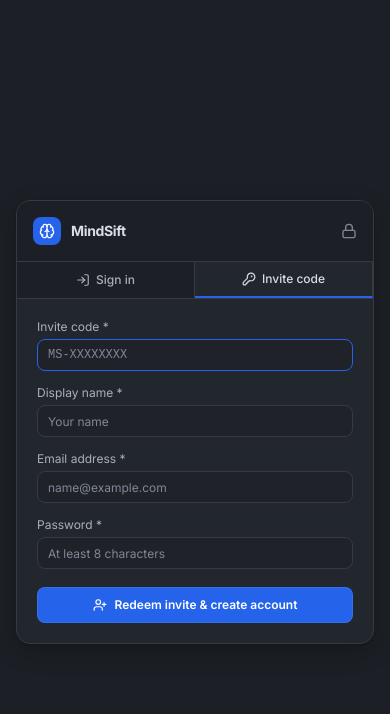
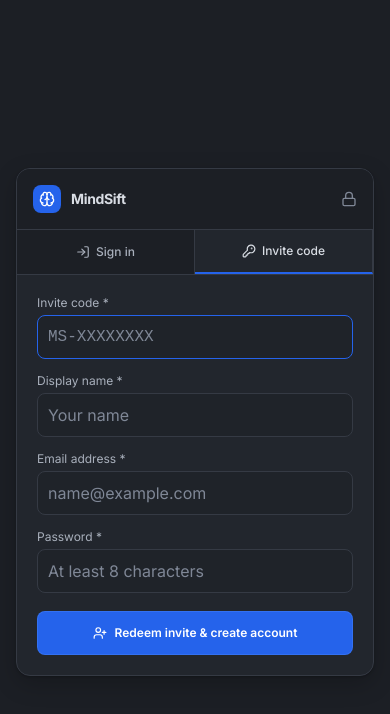
Before and after one commit to mindsift-app/mindsift, a React (Vite) app in the folder frontend/: page / in a window 390 px wide. Both pictures are taken after a click on the button "Invite code". Shown: the top 714 px of the page. Built offline with nearby package versions, Linux system fonts and the light colour scheme; no server answers.

Commit message:
fix(ui): 44 px fields and buttons in the sign-in and sign-up forms on phones

```diff
--- a/frontend/src/features/auth/SetupAndAuthView.tsx
+++ b/frontend/src/features/auth/SetupAndAuthView.tsx
@@ -363,7 +363,7 @@ export const SetupAndAuthView: React.FC<SetupAndAuthViewProps> = ({
                 setError(null);
                 setNotice(null);
               }}
-              className={`flex-1 h-9 px-3 font-medium flex items-center justify-center gap-1.5 border-r border-border transition-colors ${
+              className={`flex-1 h-11 sm:h-9 px-3 font-medium flex items-center justify-center gap-1.5 border-r border-border transition-colors ${
                 authTab === 'login'
                   ? 'bg-panel text-main border-b-2 border-b-accent'
                   : 'text-muted hover:text-main'
@@ -379,7 +379,7 @@ export const SetupAndAuthView: React.FC<SetupAndAuthViewProps> = ({
                 setAuthTab('invite');
                 setError(null);
               }}
-              className={`flex-1 h-9 px-3 font-medium flex items-center justify-center gap-1.5 border-r border-border transition-colors ${
+              className={`flex-1 h-11 sm:h-9 px-3 font-medium flex items-center justify-center gap-1.5 border-r border-border transition-colors ${
                 authTab === 'invite'
                   ? 'bg-panel text-main border-b-2 border-b-accent'
                   : 'text-muted hover:text-main'
@@ -396,7 +396,7 @@ export const SetupAndAuthView: React.FC<SetupAndAuthViewProps> = ({
                   setAuthTab('register');
                   setError(null);
                 }}
-                className={`flex-1 h-9 px-3 font-medium flex items-center justify-center gap-1.5 transition-colors ${
+                className={`flex-1 h-11 sm:h-9 px-3 font-medium flex items-center justify-center gap-1.5 transition-colors ${
                   authTab === 'register'
                     ? 'bg-panel text-main border-b-2 border-b-accent'
                     : 'text-muted hover:text-main'
@@ -420,7 +420,7 @@ export const SetupAndAuthView: React.FC<SetupAndAuthViewProps> = ({
                   type="button"
                   onClick={() => void resendVerification()}
                   disabled={resendState !== 'idle'}
-                  className="btn-action h-8 px-2.5 text-[11px] shrink-0 disabled:opacity-50"
+                  className="btn-action h-11 sm:h-8 px-2.5 text-[11px] shrink-0 disabled:opacity-50"
                 >
                   {resendState === 'sending' ? t('sending') : t('verify.resend')}
                 </button>
@@ -568,7 +568,7 @@ export const SetupAndAuthView: React.FC<SetupAndAuthViewProps> = ({
                         setEmail('admin');
                         setPassword('admin');
                       }}
-                      className="flex-1 py-1 px-2 text-[11px] rounded-sm bg-panel hover:bg-panel-elevated border border-border text-main font-mono transition-colors text-center"
+                      className="flex-1 min-h-11 sm:min-h-0 py-1 px-2 text-[11px] rounded-sm bg-panel hover:bg-panel-elevated border border-border text-main font-mono transition-colors text-center"
                     >
                       admin / admin
                     </button>
@@ -578,7 +578,7 @@ export const SetupAndAuthView: React.FC<SetupAndAuthViewProps> = ({
                         setEmail('user');
                         setPassword('user');
                       }}
-                      className="flex-1 py-1 px-2 text-[11px] rounded-sm bg-panel hover:bg-panel-elevated border border-border text-main font-mono transition-colors text-center"
+                      className="flex-1 min-h-11 sm:min-h-0 py-1 px-2 text-[11px] rounded-sm bg-panel hover:bg-panel-elevated border border-border text-main font-mono transition-colors text-center"
                     >
                       user / user
                     </button>
@@ -597,7 +597,7 @@ export const SetupAndAuthView: React.FC<SetupAndAuthViewProps> = ({
                   autoFocus
                   // "webauthn": the browser offers the passkeys of this site in the autofill
                   autoComplete={passkeysOn ? 'username webauthn' : 'username'}
-                  className="w-full h-8 px-2.5 input-field"
+                  className="w-full h-11 sm:h-8 px-2.5 input-field text-base sm:text-xs"
                 />
               </div>
 
@@ -609,7 +609,7 @@ export const SetupAndAuthView: React.FC<SetupAndAuthViewProps> = ({
                   onChange={(e) => setPassword(e.target.value)}
                   placeholder="••••••••"
                   required
-                  className="w-full h-8 px-2.5 input-field"
+                  className="w-full h-11 sm:h-8 px-2.5 input-field text-base sm:text-xs"
                 />
                 {/* After the field in the markup, so Tab goes from the name straight to the password;
                     shown next to the label */}
@@ -632,7 +632,7 @@ export const SetupAndAuthView: React.FC<SetupAndAuthViewProps> = ({
                 <button
                   type="submit"
                   disabled={submitting}
-                  className="w-full btn-primary h-9 text-xs font-semibold flex items-center justify-center gap-2 disabled:opacity-50"
+                  className="w-full btn-primary h-11 sm:h-9 text-xs font-semibold flex items-center justify-center gap-2 disabled:opacity-50"
                 >
                   <LogIn className="w-3.5 h-3.5" />
                   <span>{submitting ? t('login.submitting') : t('login.tab')}</span>
@@ -693,7 +693,7 @@ export const SetupAndAuthView: React.FC<SetupAndAuthViewProps> = ({
                     placeholder="MS-XXXXXXXX"
                     required
                     autoFocus
-                    className="w-full h-8 px-2.5 input-field font-mono uppercase"
+                    className="w-full h-11 sm:h-8 px-2.5 input-field text-base sm:text-xs font-mono uppercase"
                   />
                 </div>
               )}
@@ -706,7 +706,7 @@ export const SetupAndAuthView: React.FC<SetupAndAuthViewProps> = ({
                   onChange={(e) => setDisplayName(e.target.value)}
                   placeholder={t('register.displayNamePlaceholder')}
                   required
-                  className="w-full h-8 px-2.5 input-field"
+                  className="w-full h-11 sm:h-8 px-2.5 input-field text-base sm:text-xs"
                 />
               </div>
 
@@ -718,7 +718,7 @@ export const SetupAndAuthView: React.FC<SetupAndAuthViewProps> = ({
                   onChange={(e) => setEmail(e.target.value)}
                   placeholder={t('emailPlaceholder')}
                   required
-                  className="w-full h-8 px-2.5 input-field"
+                  className="w-full h-11 sm:h-8 px-2.5 input-field text-base sm:text-xs"
                 />
               </div>
 
@@ -730,7 +730,7 @@ export const SetupAndAuthView: React.FC<SetupAndAuthViewProps> = ({
                   onChange={(e) => setPassword(e.target.value)}
                   placeholder={t('password.minPlaceholder')}
                   required
-                  className="w-full h-8 px-2.5 input-field"
+                  className="w-full h-11 sm:h-8 px-2.5 input-field text-base sm:text-xs"
                 />
               </div>
 
@@ -738,7 +738,7 @@ export const SetupAndAuthView: React.FC<SetupAndAuthViewProps> = ({
                 <button
                   type="submit"
                   disabled={submitting}
-                  className="w-full btn-primary h-9 text-xs font-semibold flex items-center justify-center gap-2 disabled:opacity-50"
+                  className="w-full btn-primary h-11 sm:h-9 text-xs font-semibold flex items-center justify-center gap-2 disabled:opacity-50"
                 >
                   <UserPlus className="w-3.5 h-3.5" />
                   <span>
```
